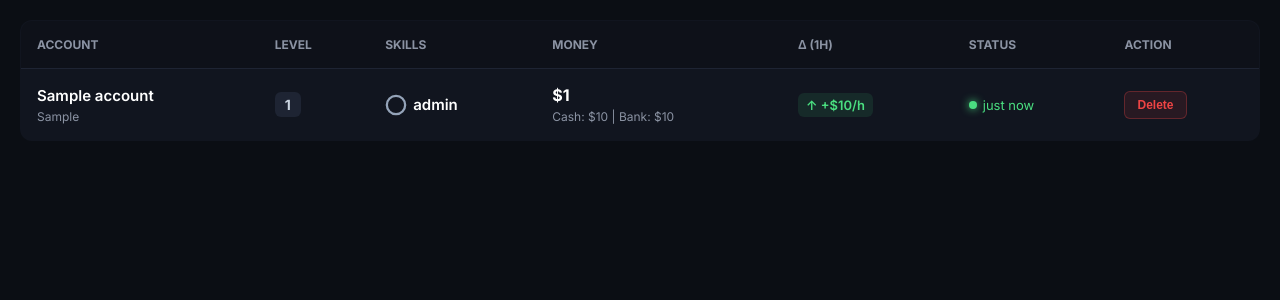
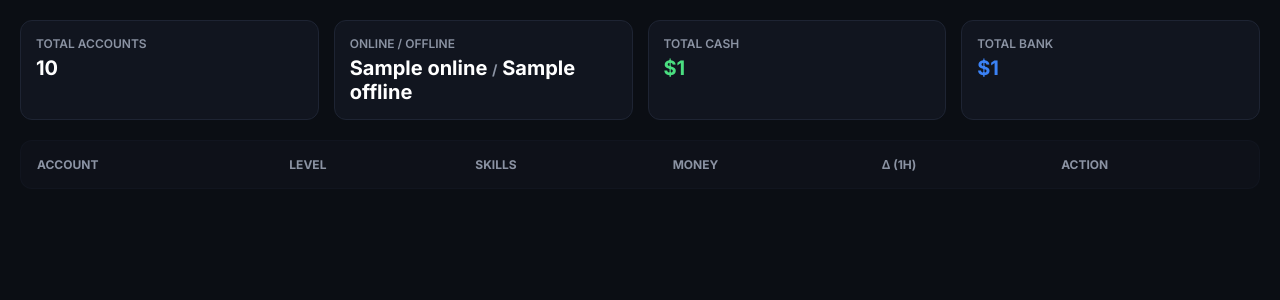
Before and after one commit to ims13q-pixel/-, a Flask app: template templates/index.html in a window 1280 px wide. Shown: the part 104-404 px from the top of the page. Run offline with Flask 3, Linux system fonts and the light colour scheme; the template is opened without the code that fills it: most values are stand-ins (such as "Sample title", 1, 10 or a date in 2020); lists and menus that the app fills with data are empty.

Commit message:
Update index.html

```diff
--- a/templates/index.html
+++ b/templates/index.html
@@ -6,71 +6,51 @@
 <title>AXIOM LOGS</title>
 <style>
     @import url('https://fonts.googleapis.com/css2?family=Inter:wght@400;500;600;700&display=swap');
-
-    :root {
-        --bg: #0b0e14; --panel: #11151f; --border: #1e2433;
-        --text: #ffffff; --dim: #8b93a3; --green: #4ade80;
-        --blue: #3b82f6; --red: #ef4444;
-    }
-
+    :root { --bg: #0b0e14; --panel: #11151f; --border: #1e2433; --text: #ffffff; --dim: #8b93a3; --green: #4ade80; --blue: #3b82f6; --red: #ef4444; }
     body { margin: 0; background: var(--bg); color: var(--text); font-family: 'Inter', sans-serif; padding: 20px; }
     .container { max-width: 1400px; margin: 0 auto; }
-
     .top-bar { display: flex; justify-content: space-between; align-items: center; margin-bottom: 20px; background: var(--panel); padding: 15px 20px; border-radius: 12px; border: 1px solid var(--border); }
     .license-box { display: flex; flex-direction: column; gap: 4px; }
     .license-key { font-size: 18px; font-weight: bold; color: var(--blue); background: rgba(59, 130, 246, 0.1); padding: 5px 10px; border-radius: 6px; border: 1px solid rgba(59, 130, 246, 0.3); }
     .btn { background: var(--border); color: white; padding: 8px 16px; border-radius: 6px; cursor: pointer; text-decoration: none; font-weight: 500; border: none; font-family: inherit; }
+    .btn-admin { background: rgba(251, 191, 36, 0.1); color: #fbbf24; border: 1px solid rgba(251, 191, 36, 0.3); margin-right: 10px; }
+
+    .stats-grid { display: grid; grid-template-columns: repeat(4, 1fr); gap: 15px; margin-bottom: 20px; }
+    .stat-card { background: var(--panel); padding: 15px; border-radius: 12px; border: 1px solid var(--border); display: flex; flex-direction: column; gap: 5px; }
+    .stat-title { font-size: 12px; color: var(--dim); text-transform: uppercase; font-weight: 600; }
+    .stat-value { font-size: 20px; font-weight: 700; color: #fff; }
+    .stat-value.green { color: var(--green); }
+    .stat-value.blue { color: var(--blue); }
+    .stat-value.red { color: var(--red); }
 
     table { width: 100%; border-collapse: collapse; background: var(--panel); border-radius: 12px; overflow: hidden; border: 1px solid var(--border); }
     th { text-align: left; padding: 16px; color: var(--dim); font-size: 12px; text-transform: uppercase; border-bottom: 1px solid var(--border); background: rgba(0,0,0,0.2); }
     td { padding: 16px; border-bottom: 1px solid var(--border); font-size: 14px; vertical-align: middle; }
 
+    .acc-header { display: flex; align-items: center; gap: 8px; margin-bottom: 4px; }
     .acc-name { font-weight: 600; color: var(--text); font-size: 15px; }
-    .acc-pc { font-size: 12px; color: var(--dim); margin-top: 4px; }
+    .acc-pc { font-size: 12px; color: var(--dim); }
 
-    /* ======= تصميم الأيقونات الجديد (زي الصورة بالضبط) ======= */
-    .skills-row {
-        display: flex;
-        gap: 16px;
-        flex-wrap: wrap;
-        max-width: 280px; /* عشان يجبر المهارات تنزل تحت بعض زي الصورة */
-    }
+    .status-badge { font-size: 10px; font-weight: 700; padding: 2px 6px; border-radius: 4px; text-transform: uppercase;}
+    .status-badge.online { background: rgba(74,222,128,0.1); color: var(--green); border: 1px solid rgba(74,222,128,0.3); }
+    .status-badge.offline { background: rgba(239,68,68,0.1); color: var(--red); border: 1px solid rgba(239,68,68,0.3); }
 
-    .skill-box {
-        display: flex;
-        align-items: center;
-        gap: 6px;
-        font-size: 15px;
-        font-weight: 600;
-        color: #fff; /* الأرقام بيضاء */
-    }
+    .skills-row { display: flex; gap: 12px; flex-wrap: wrap; max-width: 250px; }
+    .skill-box { display: flex; align-items: center; gap: 4px; font-size: 14px; font-weight: 600; color: #fff; }
+    .skill-box svg { width: 18px; height: 18px; stroke-width: 2.5; fill: none; }
 
-    /* الأيقونات الخطية النظيفة */
-    .skill-box svg {
-        width: 22px;
-        height: 22px;
-        stroke-width: 2.5;
-        fill: none;
-    }
-
-    /* ألوان الأيقونات (بدون إطارات) */
-    .skill-fishing svg { stroke: #38bdf8; } /* أزرق */
-    .skill-shelf svg { stroke: #fbbf24; } /* أصفر */
-    .skill-stamina svg { stroke: #fb7185; } /* وردي */
-    .skill-farming svg { stroke: #4ade80; } /* أخضر */
-    .skill-janitor svg { stroke: #a78bfa; } /* بنفسجي */
-    .skill-cook svg { stroke: #f87171; } /* أحمر */
-    .skill-swiper svg { stroke: #2dd4bf; } /* تركوازي */
-    .skill-default svg { stroke: #94a3b8; } /* رمادي */
-    /* ==================================================== */
+    .skill-fishing svg { stroke: #38bdf8; }
+    .skill-shelf svg { stroke: #fbbf24; }
+    .skill-stamina svg { stroke: #fb7185; }
+    .skill-farming svg { stroke: #4ade80; }
+    .skill-janitor svg { stroke: #a78bfa; }
+    .skill-cook svg { stroke: #f87171; }
+    .skill-swiper svg { stroke: #2dd4bf; }
+    .skill-default svg { stroke: #94a3b8; }
 
     .money-main { font-size: 16px; font-weight: bold; color: #fff; }
     .money-sub { font-size: 12px; color: var(--dim); margin-top: 4px; }
     .hourly { color: var(--green); font-size: 13px; font-weight: 600; background: rgba(74,222,128,0.1); padding: 4px 8px; border-radius: 6px; }
-
-    .status { display: flex; align-items: center; gap: 6px; font-size: 13px; color: var(--green); }
-    .status-dot { width: 8px; height: 8px; background: var(--green); border-radius: 50%; box-shadow: 0 0 8px var(--green); }
-    .status-dot.off { background: var(--red); box-shadow: 0 0 8px var(--red); }
 
     .btn-delete { background: rgba(239, 68, 68, 0.1); color: var(--red); border: 1px solid rgba(239, 68, 68, 0.3); padding: 6px 12px; border-radius: 6px; cursor: pointer; font-size: 12px; font-weight: 600; transition: 0.2s; }
     .btn-delete:hover { background: rgba(239, 68, 68, 0.2); }
@@ -83,8 +63,33 @@
             <span style="font-size:12px; color:var(--dim);">YOUR LICENSE KEY</span>
             <span class="license-key">{{ my_key }}</span>
         </div>
+        <div>
+            {% if is_admin %}
+                <a href="/admin" class="btn btn-admin">Admin Panel</a>
+            {% endif %}
             <a href="/logout" class="btn">Logout</a>
         </div>
+    </div>
+
+    <div class="stats-grid">
+        <div class="stat-card">
+            <span class="stat-title">Total Accounts</span>
+            <span class="stat-value">{{ stats.total }}</span>
+        </div>
+        <div class="stat-card">
+            <span class="stat-title">Online / Offline</span>
+            <span class="stat-value"><span class="green">{{ stats.online }}</span> <span style="color:var(--dim); font-size:14px;">/</span> <span class="red">{{ stats.offline }}</span></span>
+        </div>
+        <div class="stat-card">
+            <span class="stat-title">Total Cash</span>
+            <span class="stat-value green">${{ "{:,.0f}".format(stats.total_cash) }}</span>
+        </div>
+        <div class="stat-card">
+            <span class="stat-title">Total Bank</span>
+            <span class="stat-value blue">${{ "{:,.0f}".format(stats.total_bank) }}</span>
+        </div>
+    </div>
+
     <table>
         <thead>
             <tr>
@@ -93,14 +98,24 @@
                 <th>Skills</th>
                 <th>Money</th>
                 <th>Δ (1h)</th>
-                <th>Status</th>
                 <th>Action</th>
             </tr>
         </thead>
         <tbody id="table-body">
             {% for name, a in accounts.items() %}
+                {% if is_admin or a.key == my_key %}
                 <tr>
-                <td><div class="acc-name">{{ name }}</div><div class="acc-pc">{{ a.pc }}</div></td>
+                    <td>
+                        <div class="acc-header">
+                            <span class="acc-name">{{ name }}</span>
+                            {% if a.online %}
+                                <span class="status-badge online">Online</span>
+                            {% else %}
+                                <span class="status-badge offline">Offline</span>
+                            {% endif %}
+                        </div>
+                        <div class="acc-pc">{{ a.pc }}</div>
+                    </td>
                     <td><span style="background:#1e2433; padding:4px 10px; border-radius:6px; font-weight:bold; color:#cbd5e1;">{{ a.total_level }}</span></td>
                     <td>
                         <div class="skills-row">
@@ -144,15 +159,10 @@
                     </td>
                     <td><span class="hourly">↑ +${{ "{:,.0f}".format(a.hourly) }}/h</span></td>
                     <td>
-                    <div class="status">
-                        <span class="status-dot {{ '' if a.online else 'off' }}"></span>
-                        {{ "just now" if a.online else "offline" }}
-                    </div>
-                </td>
-                <td>
                         <button class="btn-delete" onclick="deleteAcc('{{ name }}')">Delete</button>
                     </td>
                 </tr>
+                {% endif %}
             {% endfor %}
         </tbody>
     </table>
```
Lines whose indentation alone changed are shown as unchanged.
